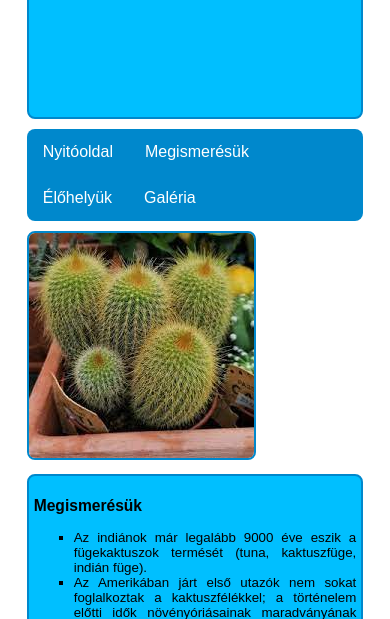
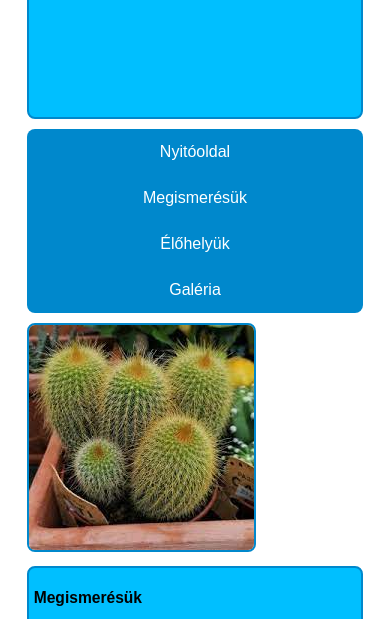
Before and after one commit to baalintka/kaktusz, a plain HTML site: page index.html in a window 390 px wide. Shown: the part 189-808 px from the top of the page. Drawn offline with Linux system fonts and the light colour scheme.

Commit message:
nav grid

```diff
--- a/style.css
+++ b/style.css
@@ -109,5 +109,9 @@ article img{
     display: grid;
     grid-template-columns: 1fr;
 }
+nav ul{
+  display: grid;
+  grid-template-columns: 1fr;
+}
 
 }
```
